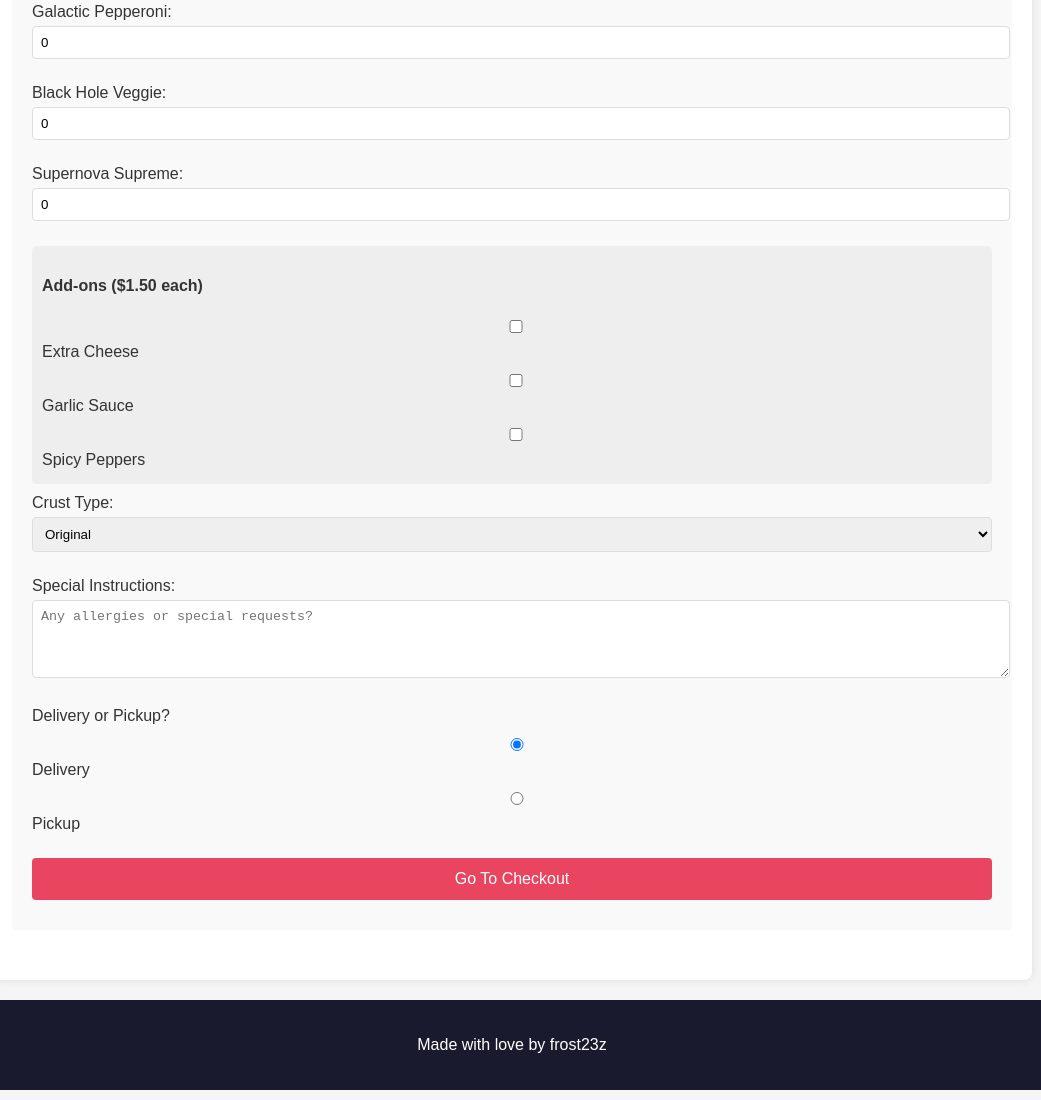
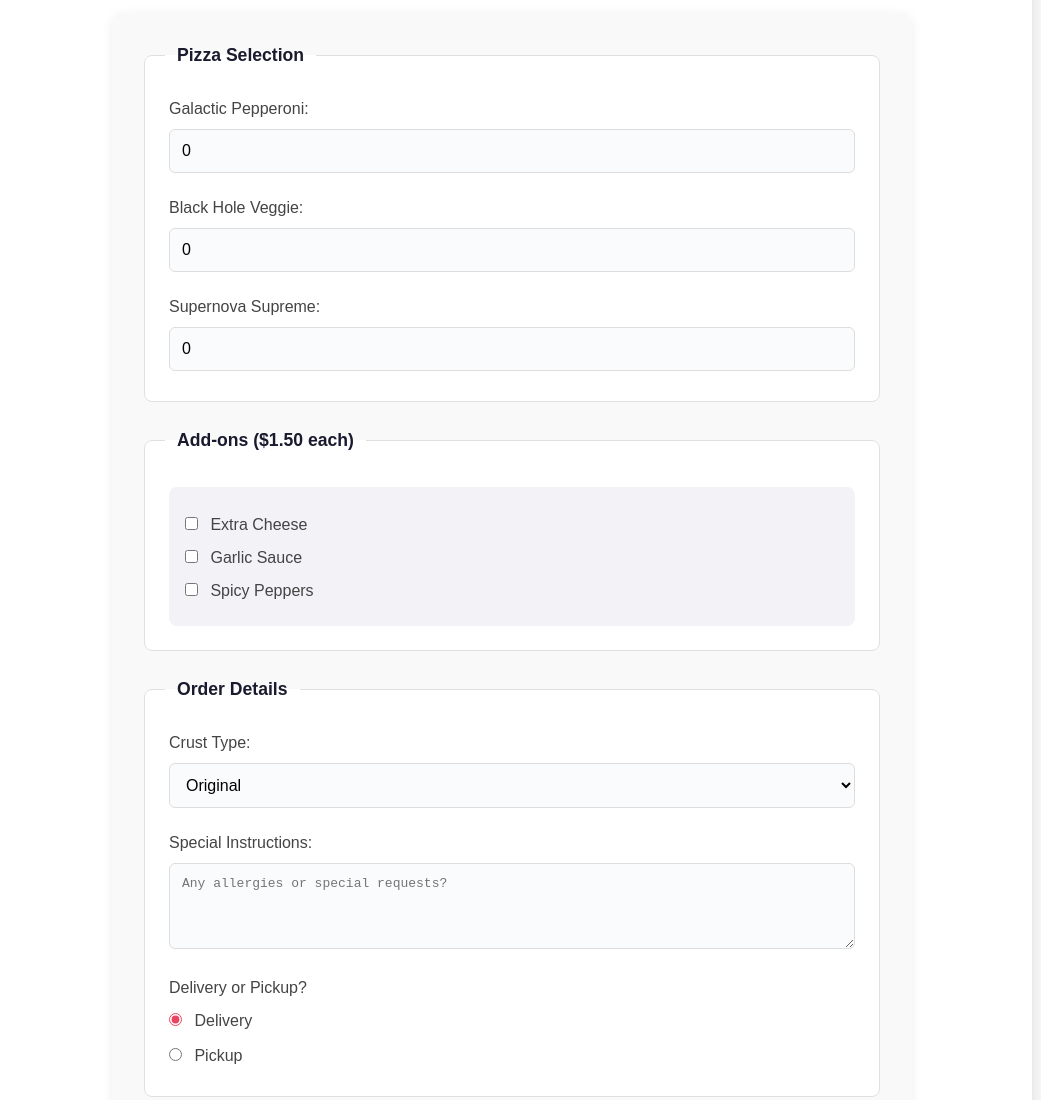
Before and after one commit to frost23z/CodeDex, a plain HTML site: page HTML/index.html in a window 1280 px wide. Shown: the part 1295-2395 px from the top of the page, without its empty margins (128-1169 px from the left). Drawn offline with Linux system fonts and the light colour scheme.

Commit message:
Enhance order form styling and structure with fieldsets for better organization

```diff
--- a/HTML/index.html
+++ b/HTML/index.html
@@ -81,33 +81,89 @@
             font-weight: bold;
         }
 
+        #order-form {
+            max-width: 800px;
+            margin: 0 auto;
+            padding: 20px;
+        }
+
         form {
             background-color: #f9f9f9;
-            padding: 20px;
-            border-radius: 5px;
+            padding: 32px;
+            border-radius: 12px;
+            display: flex;
+            flex-direction: column;
+            gap: 28px;
+            box-shadow: 0 2px 12px rgba(0,0,0,0.07);
+        }
+
+        fieldset {
+            width: 100%;
+            border: 1.5px solid #e0e0e0;
+            border-radius: 8px;
+            padding: 24px;
+            margin: 0;
+            background: white;
+            box-sizing: border-box;
+        }
+
+        legend {
+            font-weight: 600;
+            font-size: 1.1em;
+            padding: 0 12px;
+            margin-left: -4px;
+            color: #1a1a2e;
         }
 
         label {
             display: block;
             margin: 10px 0 5px;
+            color: #444;
         }
 
         input, textarea, select {
             width: 100%;
-            padding: 8px;
-            margin-bottom: 10px;
-            border: 1px solid #ddd;
-            border-radius: 4px;
+            padding: 12px;
+            margin: 6px 0;
+            border: 1.5px solid #ddd;
+            border-radius: 6px;
+            box-sizing: border-box;
+            font-size: 1em;
+            background: #fafbfc;
+            transition: border-color 0.2s;
+        }
+
+        input:focus, textarea:focus, select:focus {
+            border-color: #e94560;
+            outline: none;
+        }
+
+        input[type="radio"],
+        input[type="checkbox"] {
+            width: auto;
+            margin-right: 8px;
+            accent-color: #e94560;
+        }
+
+        input[type="radio"] + label,
+        input[type="checkbox"] + label {
+            display: inline-block;
+            margin: 5px 15px 5px 0;
         }
 
         input[type="submit"] {
+            width: auto;
+            min-width: 180px;
             background-color: #e94560;
             color: white;
             border: none;
-            padding: 12px;
+            padding: 12px 32px;
             font-size: 16px;
+            font-weight: 600;
             cursor: pointer;
-            margin-top: 10px;
+            margin-top: 8px;
+            align-self: flex-end;
+            transition: background-color 0.2s;
         }
 
         input[type="submit"]:hover {
@@ -115,14 +171,28 @@
         }
 
         .form-group {
-            margin-bottom: 15px;
+            margin-bottom: 20px;
+        }
+
+        .form-group:last-child {
+            margin-bottom: 0;
         }
 
         .addons {
-            background-color: #eee;
-            padding: 10px;
-            border-radius: 5px;
-            margin: 10px 0;
+            background-color: #f3f3f7;
+            padding: 16px;
+            border-radius: 8px;
+            margin-top: 12px;
+        }
+
+        .addons h4 {
+            margin: 0 0 12px 0;
+            color: #1a1a2e;
+        }
+
+        .addons label {
+            display: block;
+            margin: 8px 0;
         }
 
         footer {
@@ -172,6 +242,8 @@
             <h2>Place Your Order</h2>
 
             <form action="#" method="post">
+                <fieldset>
+                    <legend>Pizza Selection</legend>
                     <div class="form-group">
                         <label for="pepperoni">Galactic Pepperoni:</label>
                         <input type="number" id="pepperoni" name="pepperoni" min="0" value="0">
@@ -186,14 +258,19 @@
                         <label for="supreme">Supernova Supreme:</label>
                         <input type="number" id="supreme" name="supreme" min="0" value="0">
                     </div>
+                </fieldset>
 
+                <fieldset>
+                    <legend>Add-ons ($1.50 each)</legend>
                     <div class="addons">
-                    <h4>Add-ons ($1.50 each)</h4>
                         <label><input type="checkbox" name="addon" value="extra_cheese"> Extra Cheese</label>
                         <label><input type="checkbox" name="addon" value="garlic_sauce"> Garlic Sauce</label>
                         <label><input type="checkbox" name="addon" value="spicy_peppers"> Spicy Peppers</label>
                     </div>
+                </fieldset>
 
+                <fieldset>
+                    <legend>Order Details</legend>
                     <div class="form-group">
                         <label for="crust">Crust Type:</label>
                         <select id="crust" name="crust">
@@ -214,6 +291,7 @@
                         <label><input type="radio" name="delivery" value="delivery" checked> Delivery</label>
                         <label><input type="radio" name="delivery" value="pickup"> Pickup</label>
                     </div>
+                </fieldset>
 
                 <input type="submit" value="Go To Checkout">
             </form>
```
Lines whose indentation alone changed are shown as unchanged.
